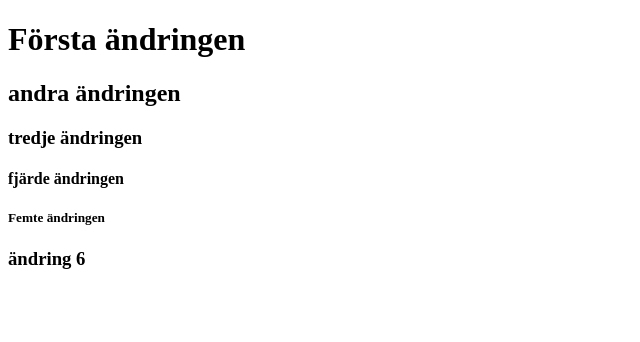
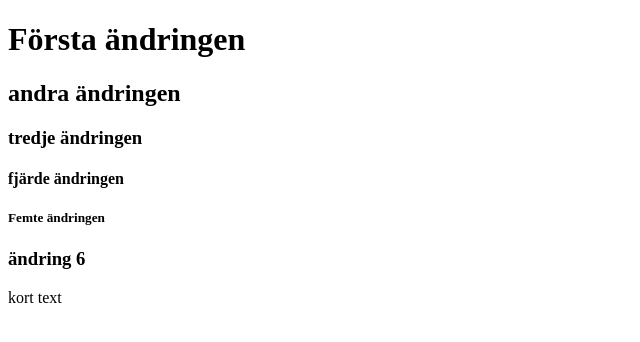
Before and after one commit to Meyertoe/Git-Test-Grupp-Ivan-och-Simon-main, a plain HTML site: page index.html in a window 1280 px wide. Shown: the whole page, without its empty margins (0-640 px from the left). Drawn offline with Linux system fonts and the light colour scheme.

Commit message:
La till text

```diff
--- a/index.html
+++ b/index.html
@@ -13,5 +13,7 @@
     <h5>Femte ändringen</h5>
     <h3>ändring 6</h3>
 
+    <p>kort text</p>
+
 </body>
 </html>
```
